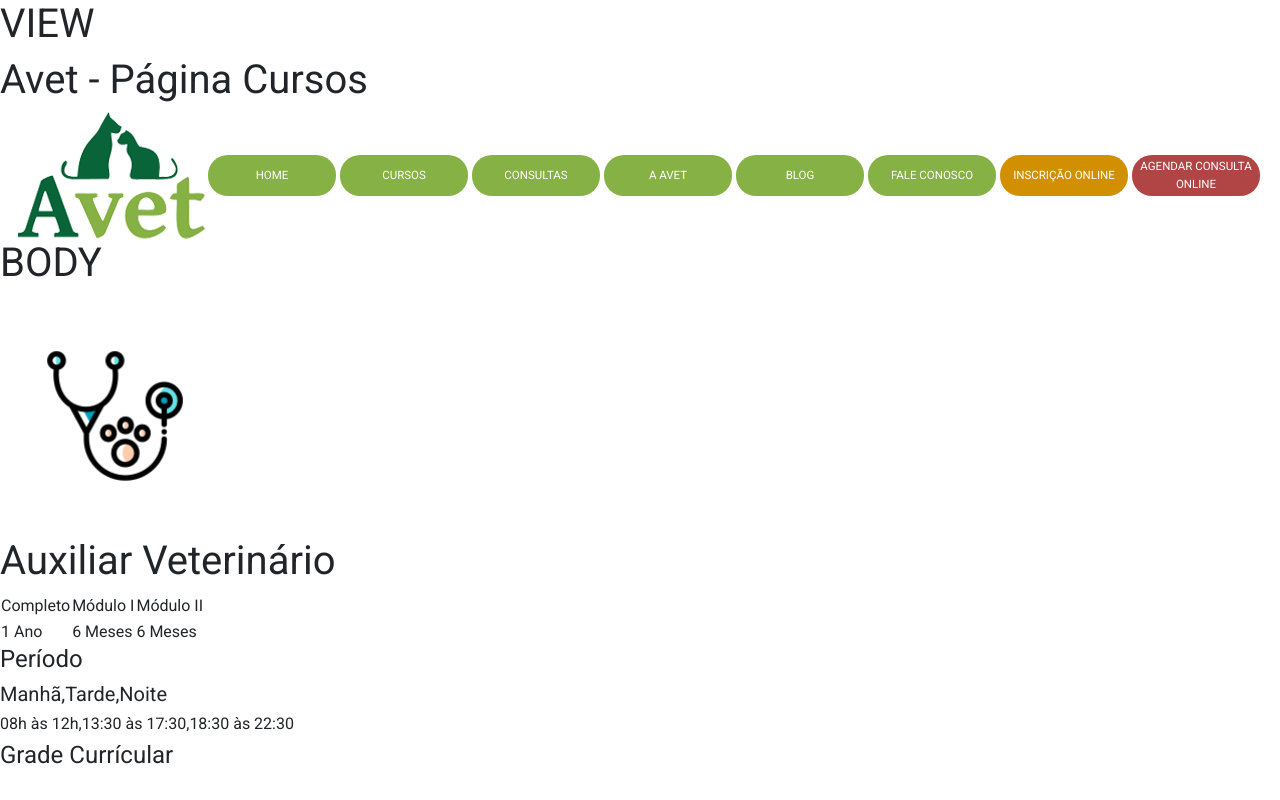
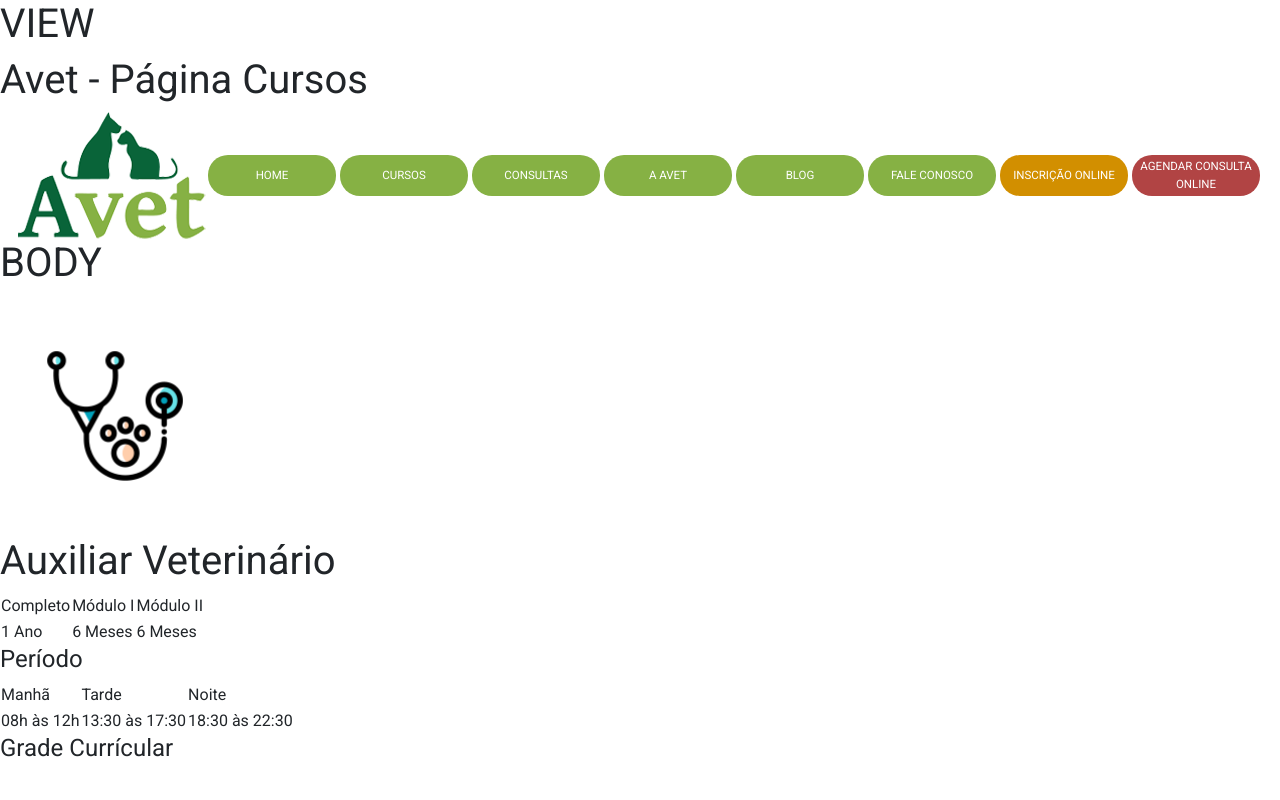
Before and after one commit to marcusviniciusmo/Avet_Cursos_Website, a React (Create React App) app in the folder frontend/: page /cursos in a window 1280 px wide. Shown: the top 800 px of the page. Built offline with nearby package versions, Linux system fonts and the light colour scheme.

Commit message:
Creating the CoursePeriod component

```diff
--- a/frontend/src/components/CourseCard/index.tsx
+++ b/frontend/src/components/CourseCard/index.tsx
@@ -1,4 +1,5 @@
 import CourseDuration from 'components/CourseDuration';
+import CoursePeriod from 'components/CoursePeriod';
 import './styles.css';
 
 type Props = {
@@ -32,10 +33,10 @@ function CourseCard({
         infoBody={durationInfoBody}
       />
 
-      <h4>Período</h4>
-      <h5>{periodInfoHeader}</h5>
-      <h6>{periodInfoBody}</h6>
-      <h4>Grade Currícular</h4>
+      <CoursePeriod
+        infoHeader={periodInfoHeader}
+        infoBody={periodInfoBody}
+      />
     </>
   );
 };
--- /dev/null
+++ b/frontend/src/components/CoursePeriod/index.tsx
@@ -0,0 +1,38 @@
+type Props = {
+  infoHeader: string,
+  infoBody: string
+};
+
+function CoursePeriod({ infoHeader, infoBody }: Props) {
+  const header = infoHeader.split(',');
+  const body = infoBody.split(',');
+
+  return (
+    <>
+      <h4>Período</h4>
+      <div>
+        <tr>
+          {
+            header.map((h) => {
+              return (
+                <td>{h}</td>
+              )
+            })
+          }
+        </tr>
+        <tr>
+          {
+            body.map((b) => {
+              return (
+                <td>{b}</td>
+              )
+            })
+          }
+        </tr>
+      </div>
+      <h4>Grade Currícular</h4>
+    </>
+  );
+};
+
+export default CoursePeriod;
```
